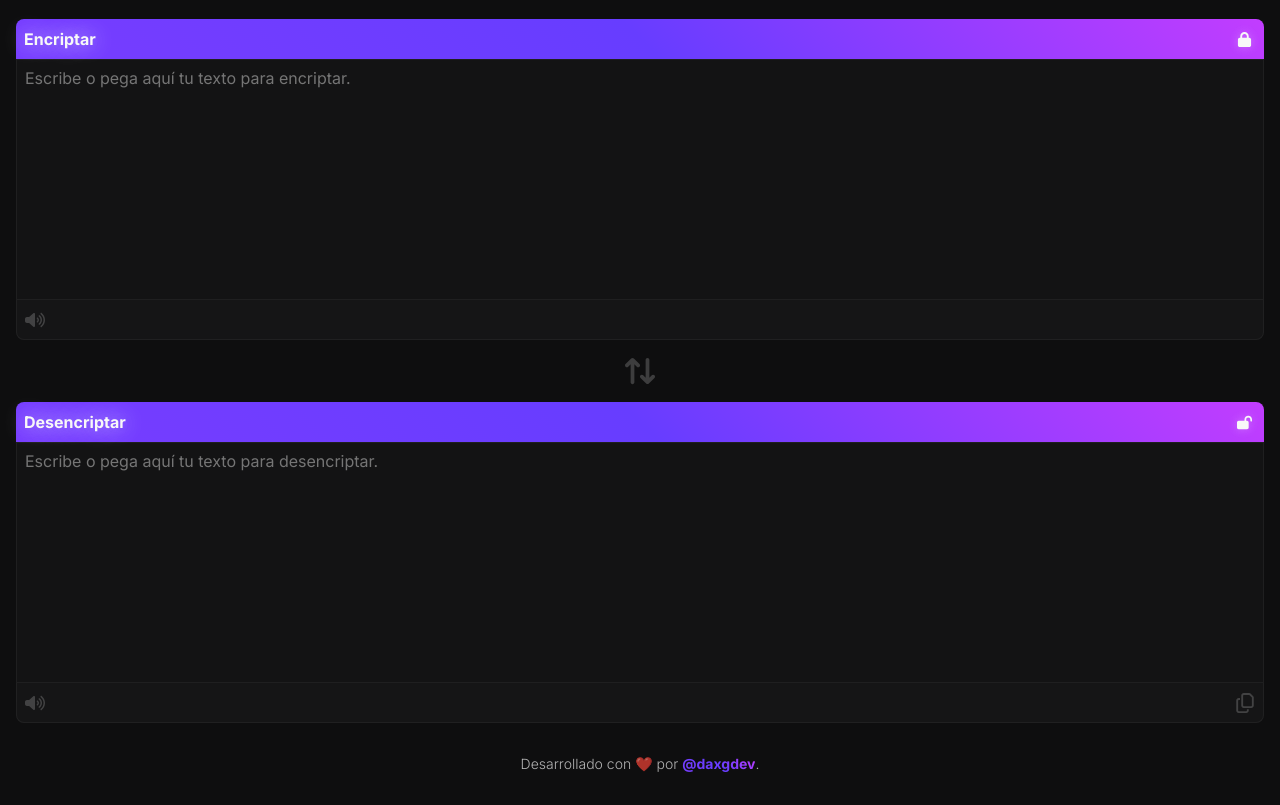
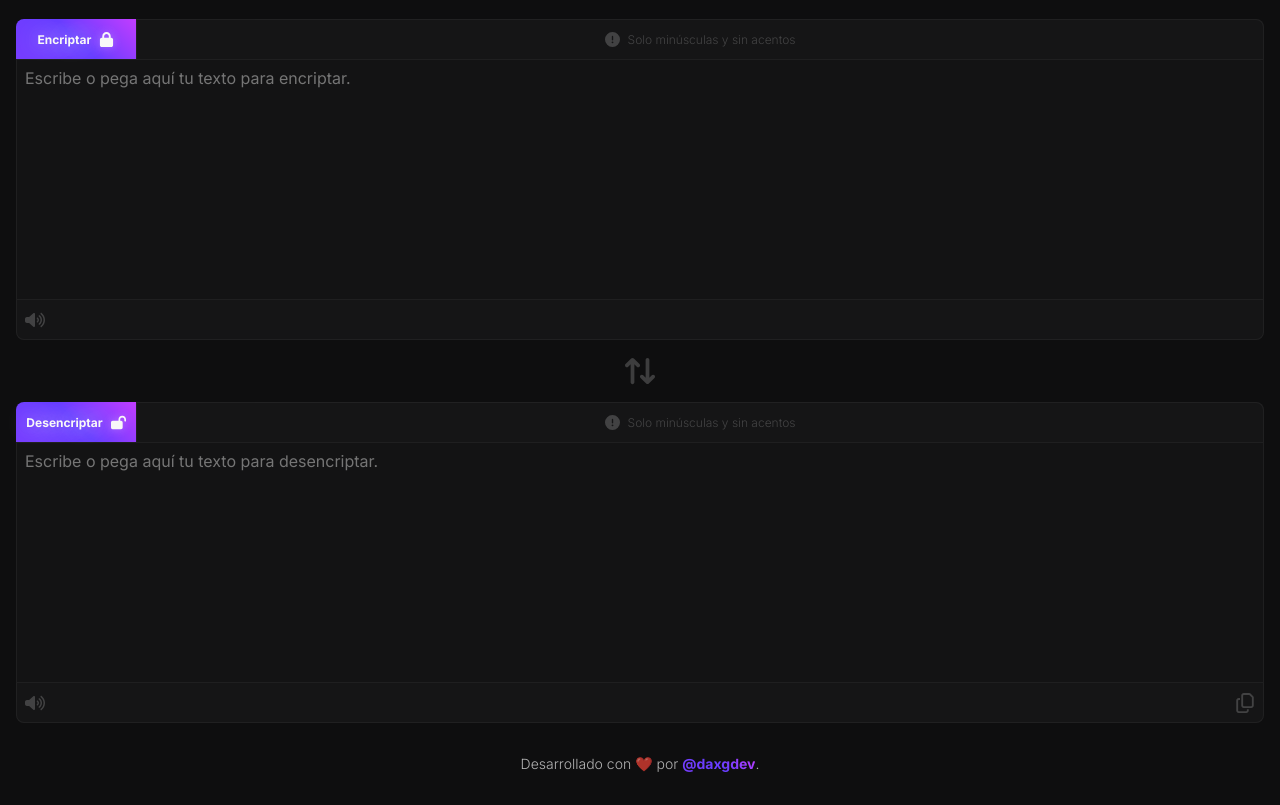
Before and after one commit to daxgdev/challenge-one-encriptador, a plain HTML site: page index.html in a window 1280 px wide. Shown: the part 61-866 px from the top of the page. Drawn offline with Linux system fonts and the light colour scheme.

Commit message:
incorporación de aviso para los campos de texto

```diff
--- a/index.html
+++ b/index.html
@@ -27,9 +27,19 @@
     <main>
       <section class="text-encrypter">
         <div class="encrypt">
+          <div class="top">
             <div class="function">
               Encriptar
               <img src="assets/lock-solid.svg" alt="Encriptar" class="lock" />
+            </div>
+            <div class="notice">
+              <img
+                src="assets/circle-exclamation-solid.svg"
+                alt="Aviso"
+                class="exclamation"
+              />
+              Solo minúsculas y sin acentos
+            </div>
           </div>
           <textarea
             name=""
@@ -56,6 +66,7 @@
         </button>
 
         <div class="decrypt">
+          <div class="top">
             <div class="function">
               Desencriptar
               <img
@@ -63,6 +74,15 @@
                 alt="Desencriptar"
                 class="unlock"
               />
+            </div>
+            <div class="notice">
+              <img
+                src="assets/circle-exclamation-solid.svg"
+                alt="Aviso"
+                class="exclamation"
+              />
+              Solo minúsculas y sin acentos
+            </div>
           </div>
           <textarea
             name=""
--- a/styles.css
+++ b/styles.css
@@ -79,23 +79,46 @@ main {
       display: flex;
       flex-direction: column;
 
-      .function {
+      .top {
         height: 40px;
-        padding-inline: 0.5rem 0.75rem;
+        display: grid;
+        grid-template-columns: 120px 1fr;
+
+        .function,
+        .notice {
           display: flex;
           align-items: center;
-        justify-content: space-between;
+          justify-content: center;
           gap: 0.5rem;
+          font-size: 0.75rem;
+        }
+
+        .lock,
+        .unlock,
+        .exclamation {
+          width: 15px;
+          height: 15px;
+        }
+
+        .function {
           background-image: var(--gradient);
           text-shadow: var(--text-shadow);
           font-weight: bold;
-        border-radius: 8px 8px 0 0;
+          border-top-left-radius: 8px;
 
           .lock,
           .unlock {
-          width: 15px;
-          height: 15px;
             filter: var(--drop-shadow);
+          }
+        }
+
+        .notice {
+          padding-inline: 0.5rem;
+          border: 1px solid var(--fourth-color);
+          border-bottom: none;
+          background-color: var(--fifth-color);
+          color: var(--sixth-color);
+          border-top-right-radius: 8px;
         }
       }
 
```
Also changed, not shown: assets/circle-exclamation-solid.svg (added). Lines whose indentation alone changed are shown as unchanged.
